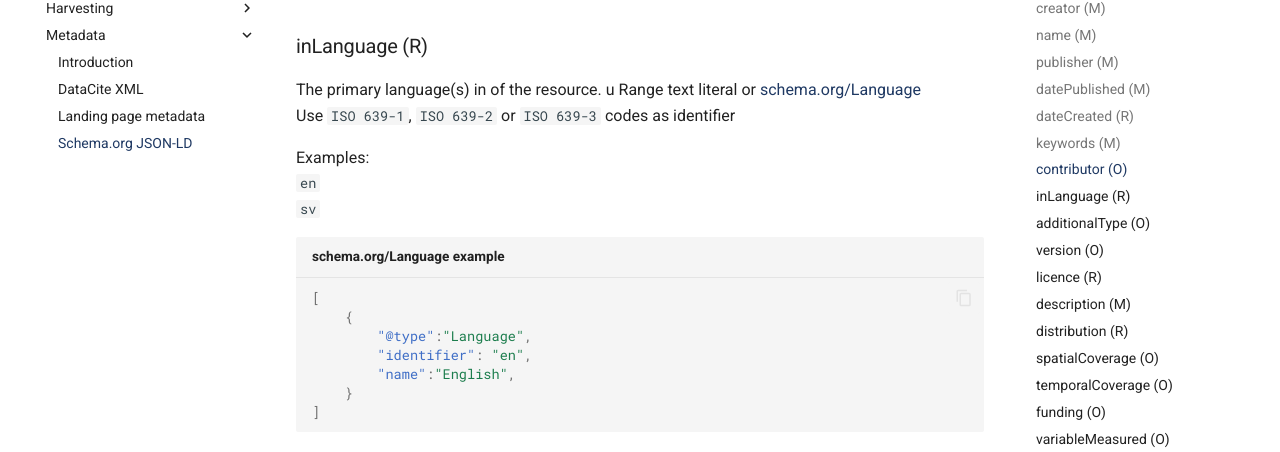
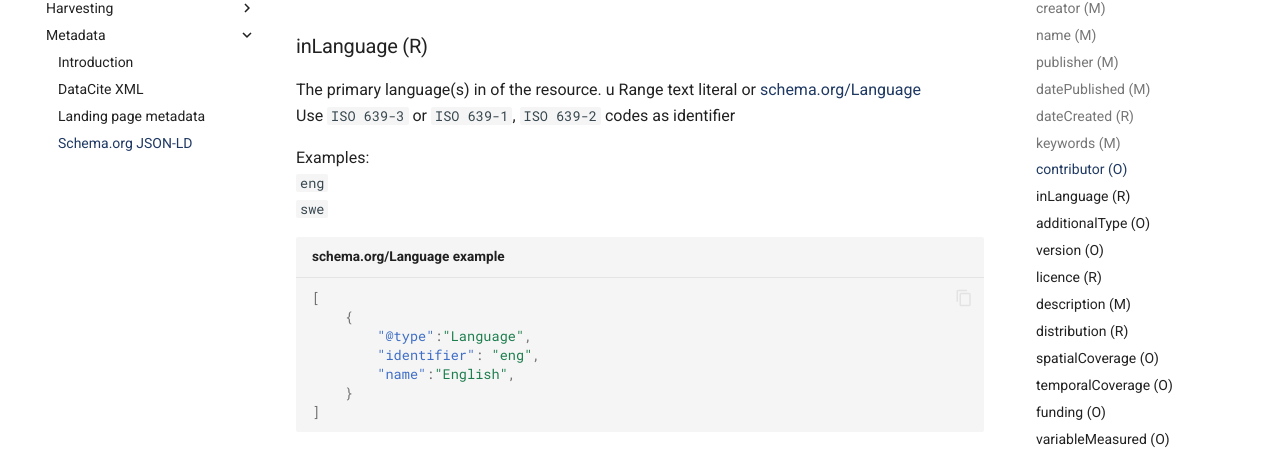
Before and after one commit to researchdata-se/docs.researchdata.se, an MkDocs documentation site: the page built from docs/metadata/schema-org-json-ld.md, in a window 1280 px wide and 900 px high, scrolled down 2651 px. Shown: the part 154-606 px from the top of the window. Built offline with MkDocs 1.6.1 and Material for MkDocs 9.7.7, drawn with Linux system fonts in a browser that asks for light colours; comment, search, counter and statistics services are not loaded.

````diff
--- a/docs/metadata/schema-org-json-ld.md
+++ b/docs/metadata/schema-org-json-ld.md
@@ -133,17 +133,17 @@ Example
 
 The primary language(s) in of the resource. u
 Range text literal or [schema.org/Language](https://schema.org/Language)
-Use `ISO 639-1`, `ISO 639-2` or `ISO 639-3` codes as identifier
+Use  `ISO 639-3` or `ISO 639-1`, `ISO 639-2` codes as identifier
 
 Examples:
-`en`
-`sv`
+`eng`
+`swe`
 
 ```json title="schema.org/Language example"
 [
     {
         "@type":"Language",
-        "identifier": "en",
+        "identifier": "eng",
         "name":"English",
     }
 ]
````
Also changed, not shown: docs/controlled-vocabularies/index.md (+3 -3 lines), docs/metadata/datacite-xml.md (+2 -2 lines).
